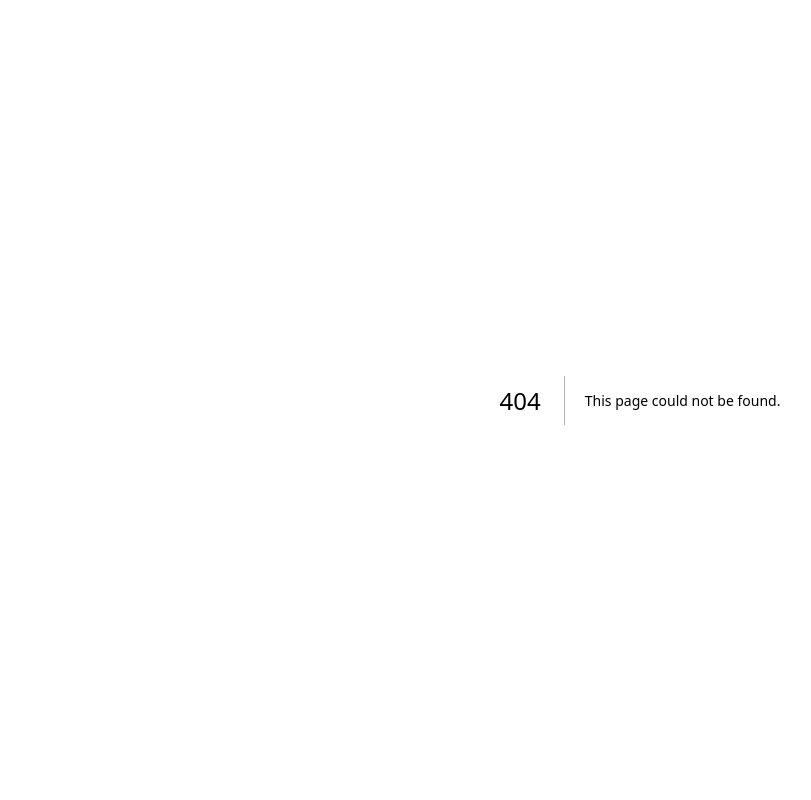
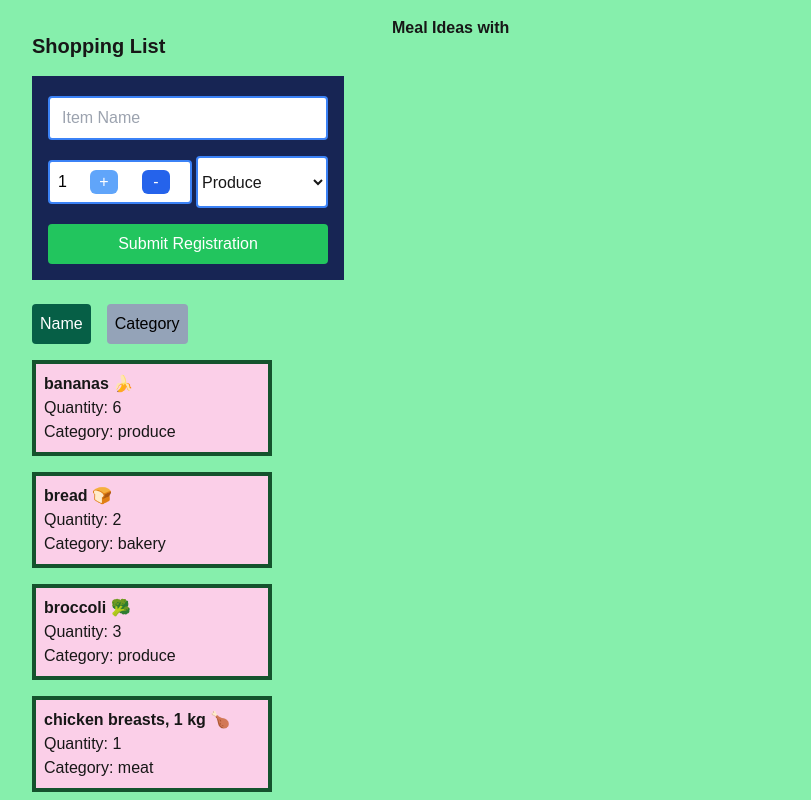
Before and after one commit to MyNamSam/cprg306-assignments, a Next.js app: page /week-8 in a window 1280 px wide. Before the commit this address had no page. Shown: the top 800 px of the page, without its empty margins (0-811 px from the left). Built offline with nearby package versions, Linux system fonts and the light colour scheme.

Commit message:
Assignment Week 8
Updated page.js, item-list.js, item.js, items.json, new-item.js and added meals-ideas.js

```diff
--- a/app/page.js
+++ b/app/page.js
@@ -25,6 +25,9 @@
         <li>
           <Link href="./week-7/">Week 7 (Please Refresh)</Link>
         </li>
+        <li>
+          <Link href="./week-8/">Week 8 (Please Refresh)</Link>
+        </li>
       </ul>
     </main>
   );
--- /dev/null
+++ b/app/week-8/item-list.js
@@ -0,0 +1,56 @@
+"use client";
+
+import Item from "./item";
+import { useState } from "react";
+
+export default function ItemList({ items = [], onItemSelect }) {
+  const [sortBy, setSortBy] = useState("name");
+
+  const sortedItems = [...items].sort((a, b) => {
+    if (!a ?? !b ?? !a.name ?? !b.name ?? !a.category ?? !b.category) return 0;
+    if (sortBy === "name") return a.name.localeCompare(b.name);
+    if (sortBy === "category") return a.category.localeCompare(b.category);
+    return 0;
+  });
+
+  return (
+    <div>
+      <div>
+        <button
+          className={`rounded p-2 mx-4 mt-2 ${
+            sortBy === "name"
+              ? "bg-emerald-800 text-white"
+              : "bg-slate-400 text-black"
+          }`}
+          onClick={() => setSortBy("name")}
+        >
+          {" "}
+          Name
+        </button>
+        <button
+          className={`rounded p-2 ${
+            sortBy === "category"
+              ? "bg-emerald-800 text-white"
+              : "bg-slate-400 text-black"
+          }`}
+          onClick={() => setSortBy("category")}
+        >
+          {" "}
+          Category
+        </button>
+      </div>
+
+      <div>
+        {sortedItems.map((item) => (
+          <Item
+            key={item.id}
+            name={item.name}
+            quantity={item.quantity}
+            category={item.category}
+            onSelect={() => onItemSelect(item)}
+          />
+        ))}
+      </div>
+    </div>
+  );
+};
--- /dev/null
+++ b/app/week-8/item.js
@@ -0,0 +1,17 @@
+export default function Item({ name, quantity, category, onSelect }) {
+  const handleClick = () => {
+    if (onSelect) {
+      onSelect({ name, quantity, category });
+    }
+  };
+  return (
+    <div
+      className="p-2 m-4 bg-pink-200 border-4 border-green-900 max-w-60 cursor-pointer"
+      onClick={handleClick}
+    >
+      <h2 className="font-bold">{name}</h2>
+      <p>Quantity: {quantity}</p>
+      <p>Category: {category}</p>
+    </div>
+  );
+};
--- /dev/null
+++ b/app/week-8/items.json
@@ -0,0 +1,74 @@
+[
+  {
+    "id": "1h2GJKH12gkHG31h1H",
+    "name": "milk, 4 L 🥛",
+    "quantity": 1,
+    "category": "dairy"
+  },
+  {
+    "id": "2KJH3k2j3H1k2J3K1H",
+    "name": "bread 🍞",
+    "quantity": 2,
+    "category": "bakery"
+  },
+  {
+    "id": "3h2KJH3k2j3H1k2J3",
+    "name": "eggs, dozen 🥚",
+    "quantity": 2,
+    "category": "dairy"
+  },
+  {
+    "id": "4k2J3K1H2GJKH12gk",
+    "name": "bananas 🍌",
+    "quantity": 6,
+    "category": "produce"
+  },
+  {
+    "id": "5H1h1H2KJH3k2j3H",
+    "name": "broccoli 🥦",
+    "quantity": 3,
+    "category": "produce"
+  },
+  {
+    "id": "6H1k2J3K1H2GJKH1",
+    "name": "chicken breasts, 1 kg 🍗",
+    "quantity": 1,
+    "category": "meat"
+  },
+  {
+    "id": "7gkHG31h1H2KJH3k",
+    "name": "pasta sauce 🍝",
+    "quantity": 3,
+    "category": "canned goods"
+  },
+  {
+    "id": "8j3H1k2J3K1H2GJK",
+    "name": "spaghetti, 454 g 🍝",
+    "quantity": 2,
+    "category": "dry goods"
+  },
+  {
+    "id": "9H12gkHG31h1H2KJ",
+    "name": "toilet paper, 12 pack 🧻",
+    "quantity": 1,
+    "category": "household"
+  },
+  {
+    "id": "10H3k2j3H1k2J3K1",
+    "name": "paper towels, 6 pack",
+    "quantity": 1,
+    "category": "household"
+  },
+  {
+    "id": "11k2J3K1H2GJKH12",
+    "name": "dish soap 🍽️",
+    "quantity": 1,
+    "category": "household"
+  },
+  {
+    "id": "12GJKH12gkHG31h1",
+    "name": "hand soap 🧼",
+    "quantity": 4,
+    "category": "household"
+  }
+]
--- /dev/null
+++ b/app/week-8/meals-ideas.js
@@ -0,0 +1,48 @@
+"use client";
+
+import { useState, useEffect } from "react";
+
+async function fetchMealIdeas(ingredient) {
+  try {
+    const response = await fetch(
+      `https://www.themealdb.com/api/json/v1/1/filter.php?i=${ingredient}`
+    );
+    if (!response.ok) {
+      console.log(response.status);
+      return [];
+    }
+    const data = await response.json();
+    return data.meals ?? [];
+  } catch (error) {
+    console.log(`Error: ${error.message}`);
+    return [];
+  };
+};
+
+export default function MealIdeas({ ingredient }) {
+  const [meals, setMeals] = useState([]);
+
+  const loadMealIdeas = async () => {
+    if (!ingredient) return;
+    const fetchedMeals = await fetchMealIdeas(ingredient);
+    setMeals(fetchedMeals ?? []);
+  };
+
+  useEffect(() => {
+    loadMealIdeas();
+  }, [ingredient]);
+
+  return (
+    <div>
+      <h2 className="font-bold">Meal Ideas with {ingredient}</h2>
+      <ul>
+        {meals.map((meal) => (
+          <li key={meal.idMeal}>
+            <h3>{meal.strMeal}</h3>
+            <img src={meal.strMealThumb} alt={meal.strMeal} width={150} />
+          </li>
+        ))}
+      </ul>
+    </div>
+  );
+};
--- /dev/null
+++ b/app/week-8/new-item.js
@@ -0,0 +1,117 @@
+"use client";
+
+import { useState } from "react";
+
+export default function NewItem({ onAddItem }) {
+  const [quantity, setQuantity] = useState(1);
+  const [name, setName] = useState("");
+  const [category, setCategory] = useState("Produce");
+
+  const handleName = (event) => setName(event.target.value);
+  const handleCategory = (event) => setCategory(event.target.value);
+  const handleSubmit = (event) => {
+    event.preventDefault();
+
+    const newItem = {
+      id: Math.random().toString(36),
+      name: name,
+      quantity: quantity,
+      category: category,
+    };
+
+    onAddItem(newItem);
+
+    setName("");
+    setQuantity(1);
+    setCategory("Produce");
+  };
+
+  const increment = () => {
+    let currentQuantity = quantity;
+    if (quantity < 20) {
+      setQuantity(currentQuantity + 1);
+    }
+  };
+
+  const decrement = () => {
+    let currentQuantity = quantity;
+    if (quantity > 1) {
+      setQuantity(currentQuantity - 1);
+    }
+  };
+
+  return (
+    <main className="flex w-full">
+      <form
+        onSubmit={handleSubmit}
+        className="p-4 m-4 bg-blue-950 max-w-sm w-full"
+      >
+        <div className="mb-4">
+          <input
+            onChange={handleName}
+            value={name}
+            type="text"
+            placeholder="Item Name"
+            className="w-full mt-1 rounded border-2 border-blue-500 focus:bg-amber-200 px-3 py-2"
+          />
+        </div>
+
+        <div className="flex justify-between">
+          <div className="p-2 mt-1 mb-1 rounded border-2 border-blue-500 bg-white w-36">
+            <div className="flex justify-between">
+              <h2 className="text-black">{quantity}</h2>
+              <div className="flex">
+                <button
+                  type="button"
+                  className="mx-3 px-2 w-7 text-white bg-blue-400 hover:bg-blue-800 rounded-md"
+                  onClick={increment}
+                >
+                  +
+                </button>
+                <button
+                  type="button"
+                  className="mx-3 px-2 w-7 text-white bg-blue-600 hover:bg-blue-950 rounded-md"
+                  onClick={decrement}
+                >
+                  -
+                </button>
+              </div>
+            </div>
+          </div>
+
+          <select
+            value={category}
+            onChange={handleCategory}
+            className="ml-1 bg-white rounded border-2 border-blue-500 focus:bg-amber-200 "
+          >
+            <option value disabled>
+              Category
+            </option>
+            <option value="produce" defaultValue>
+              Produce
+            </option>
+            <option value="dairy">Dairy</option>
+            <option value="bakery">Bakery</option>
+            <option value="meat">Meat</option>
+            <option value="frozen foods">Frozen Foods</option>
+            <option value="canned goods">Canned Goods</option>
+            <option value="dry goods">Dry Goods</option>
+            <option value="beverages">Beverages</option>
+            <option value="snacks">Snacks</option>
+            <option value="household">Household</option>
+            <option value="other">Other</option>
+          </select>
+        </div>
+
+        <div>
+          <button
+            onSubmit={handleSubmit}
+            className="w-full bg-green-500 hover:bg-red-500 active:bg-blue-500 text-white rounded mt-4 px-3 py-2"
+          >
+            Submit Registration
+          </button>
+        </div>
+      </form>
+    </main>
+  );
+}
--- /dev/null
+++ b/app/week-8/page.js
@@ -0,0 +1,41 @@
+"use client";
+
+import ItemList from "./item-list";
+import NewItem from "./new-item";
+import itemsData from "./items.json";
+import { useState } from "react";
+import MealIdeas from "./meals-ideas";
+
+export default function Page() {
+  const [items, setItems] = useState(itemsData);
+  const [selectedItemName, setSelectedItemName] = useState("");
+
+  const handleAddItem = (newItem) => {
+    setItems((prevItems) => [...prevItems, newItem]);
+  };
+
+  const handleItemSelect = (item) => {
+    const clearName = item.name
+      .split(",")[0]
+      .replace(
+        /([\u2700-\u27BF]|[\uE000-\uF8FF]|\uD83C[\uDC00-\uDFFF]|\uD83D[\uDC00-\uDFFF]|[\u2011-\u26FF]|\uD83E[\uDD10-\uDDFF])/g,
+        ""
+      )
+      .trim();
+    setSelectedItemName(clearName);
+  };
+
+  return (
+    <main className="flex pb-3 bg-green-300">
+      <div className="p-4">
+        <h1 className="text-xl font-bold pl-4 pt-4">Shopping List</h1>
+        <NewItem onAddItem={handleAddItem} />
+        <ItemList items={items} onItemSelect={handleItemSelect} />
+      </div>
+
+      <div className="p-4">
+        <MealIdeas ingredient={selectedItemName} />
+      </div>
+    </main>
+  );
+}
```
